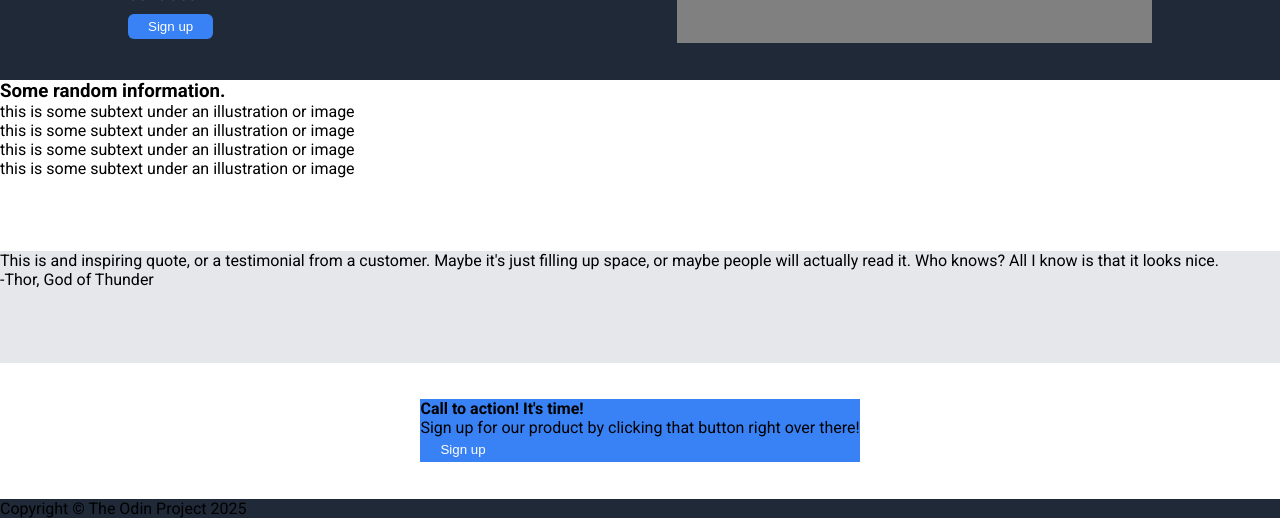
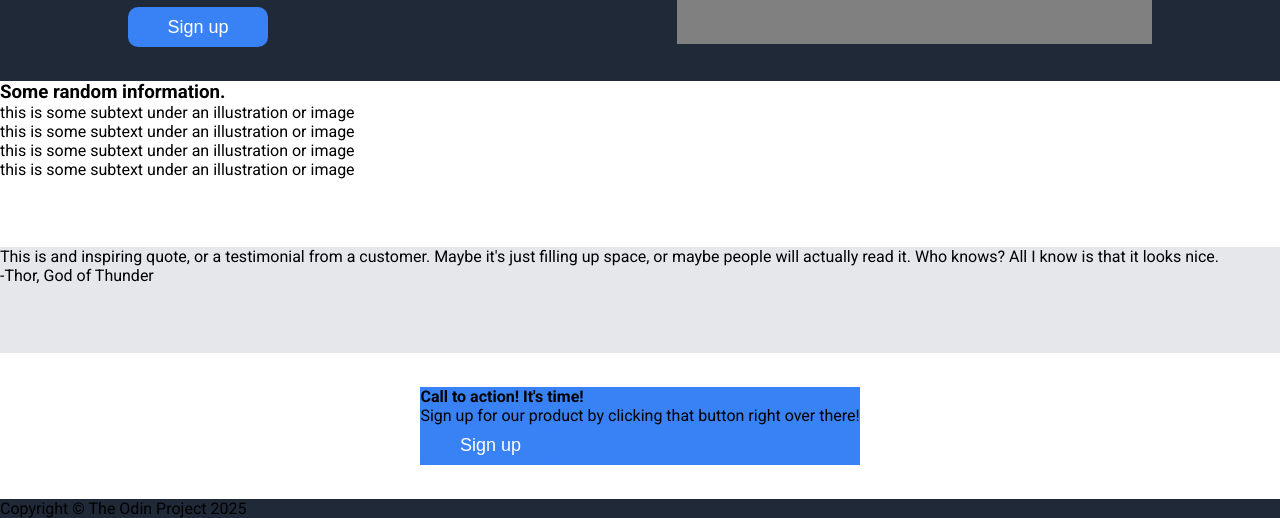
Before and after one commit to RenK907/odin-landing-page, a plain HTML site: page index.html in a window 1280 px wide. Shown: the part 282-800 px from the top of the page. Drawn offline with Linux system fonts and the light colour scheme.

Commit message:
finish general button styles
touched up the general style for buttons with correct size and
font sizing.

```diff
--- a/styles/styles.css
+++ b/styles/styles.css
@@ -18,9 +18,11 @@ body {
 button {
     background-color: #3882f6;
     color: #fff;
-    padding: 5px 20px 5px 20px;
     border-style: none;
-    border-radius: 6px;
+    border-radius: 10px;
+    width: 140px;
+    height: 40px;
+    font-size: 18px;
 }
 
 /* Header Styles */
```
